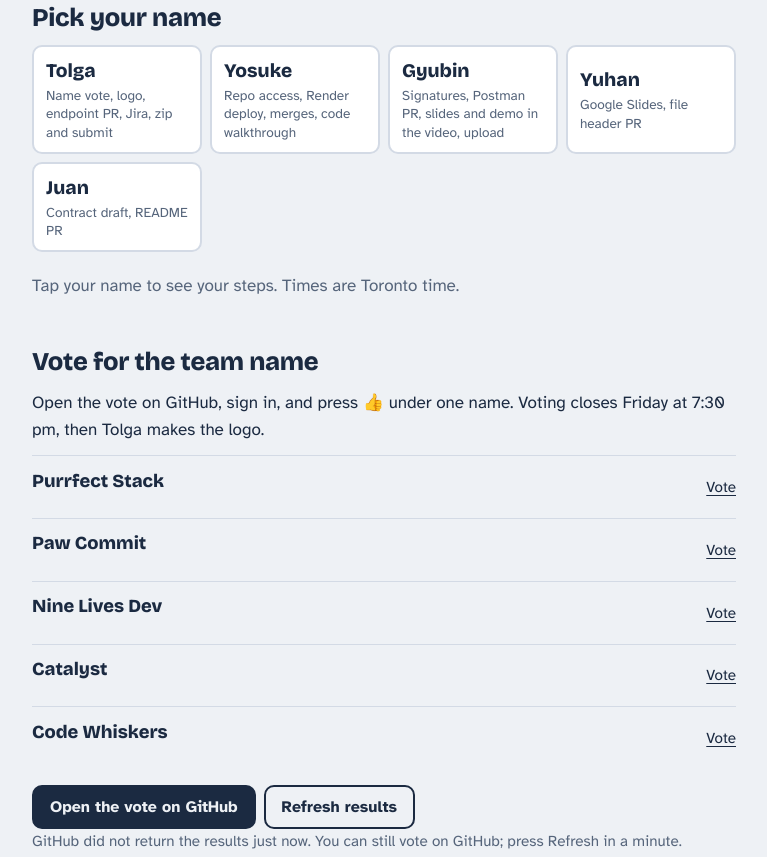
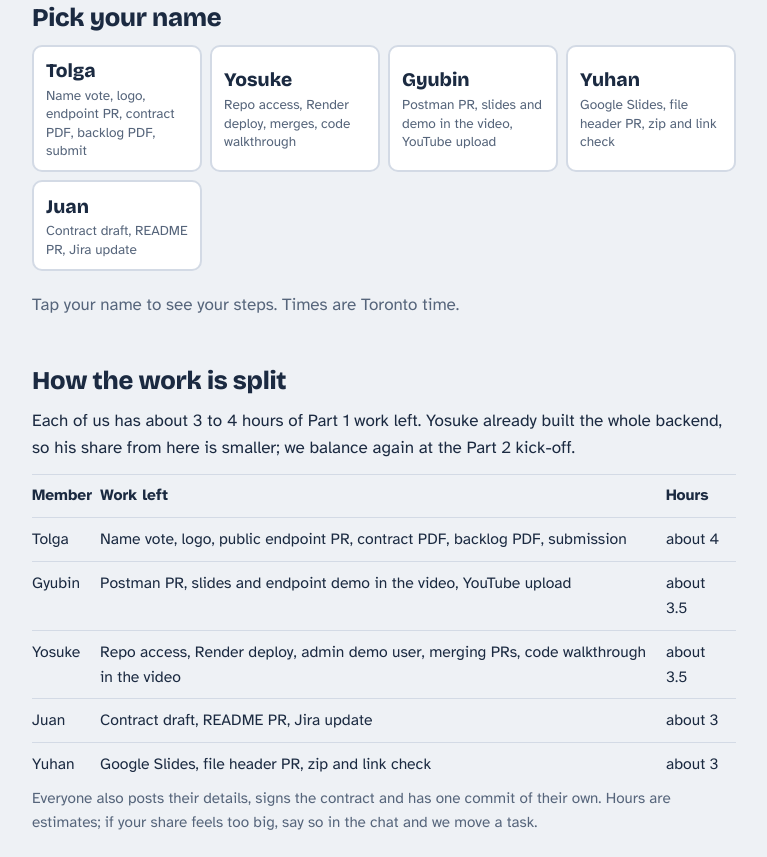
Before and after one commit to unaltolga/comp229-team-plan, a plain HTML site: page index.html in a window 1280 px wide. Shown: the part 343-1200 px from the top of the page, without its empty margins (256-1023 px from the left). Drawn offline with nearby package versions, Linux system fonts and the light colour scheme; no server answers.

Commit message:
Balance the workload and show estimated hours per member

```diff
--- a/index.html
+++ b/index.html
@@ -205,6 +205,23 @@
     </article>
   </section>
 
+  <!-- Workload: estimated hours left per member -->
+  <section id="share" aria-labelledby="share-title">
+    <h2 id="share-title">How the work is split</h2>
+    <p>Each of us has about 3 to 4 hours of Part 1 work left. Yosuke already built the whole backend, so his share from here is smaller; we balance again at the Part 2 kick-off.</p>
+    <table>
+      <thead><tr><th>Member</th><th>Work left</th><th>Hours</th></tr></thead>
+      <tbody>
+        <tr><td>Tolga</td><td>Name vote, logo, public endpoint PR, contract PDF, backlog PDF, submission</td><td>about 4</td></tr>
+        <tr><td>Gyubin</td><td>Postman PR, slides and endpoint demo in the video, YouTube upload</td><td>about 3.5</td></tr>
+        <tr><td>Yosuke</td><td>Repo access, Render deploy, admin demo user, merging PRs, code walkthrough in the video</td><td>about 3.5</td></tr>
+        <tr><td>Juan</td><td>Contract draft, README PR, Jira update</td><td>about 3</td></tr>
+        <tr><td>Yuhan</td><td>Google Slides, file header PR, zip and link check</td><td>about 3</td></tr>
+      </tbody>
+    </table>
+    <p class="note">Everyone also posts their details, signs the contract and has one commit of their own. Hours are estimates; if your share feels too big, say so in the chat and we move a task.</p>
+  </section>
+
   <!-- Team name vote, counted from GitHub reactions -->
   <section id="vote" aria-labelledby="vote-title">
     <h2 id="vote-title">Vote for the team name</h2>
@@ -226,24 +243,24 @@
       <li class="is-call" data-at="2026-11-13T16:00:00-05:00"><span class="when">4:00 pm</span><span class="what">Juan, Tolga, Yosuke. Confirm tasks; Yosuke starts the Render deploy</span></li>
       <li data-at="2026-11-13T17:00:00-05:00"><span class="when">5:00 pm</span><span class="what">Live URL posted; repo visible to the professor (Yosuke)</span></li>
       <li class="is-call" data-at="2026-11-13T17:30:00-05:00"><span class="when">5:30 pm</span><span class="what">Juan, Tolga, Yuhan. Slides and file headers</span></li>
-      <li data-at="2026-11-13T18:00:00-05:00"><span class="when">6:00 pm</span><span class="what">Contract draft shared and README PR open (Juan)</span></li>
+      <li data-at="2026-11-13T18:00:00-05:00"><span class="when">6:00 pm</span><span class="what">Contract draft shared (Juan)</span></li>
       <li data-at="2026-11-13T19:30:00-05:00"><span class="when">7:30 pm</span><span class="what">Team name vote closes</span></li>
-      <li data-at="2026-11-13T20:00:00-05:00"><span class="when">8:00 pm</span><span class="what">Everyone posts full name, student ID, email, role and a real photo in the group chat</span></li>
+      <li data-at="2026-11-13T20:00:00-05:00"><span class="when">8:00 pm</span><span class="what">Everyone posts full name, student ID, email, role and a real photo in the group chat; README PR open (Juan)</span></li>
       <li data-at="2026-11-13T21:00:00-05:00"><span class="when">9:00 pm</span><span class="what">Logo PDF shared (Tolga)</span></li>
-      <li data-at="2026-11-13T22:00:00-05:00"><span class="when">10:00 pm</span><span class="what">Public endpoint PR open (Tolga)</span></li>
+      <li data-at="2026-11-13T22:00:00-05:00"><span class="when">10:00 pm</span><span class="what">Public endpoint PR open (Tolga); Jira updated (Juan)</span></li>
     </ol>
     <h3>Saturday, November 14</h3>
     <ol class="timeline">
       <li data-at="2026-11-14T10:00:00-05:00"><span class="when">10:00 am</span><span class="what">Everyone has signed the contract; slides ready (Yuhan)</span></li>
-      <li data-at="2026-11-14T11:00:00-05:00"><span class="when">11:00 am</span><span class="what">Contract PDF with logo final; Postman PR open (Gyubin)</span></li>
+      <li data-at="2026-11-14T11:00:00-05:00"><span class="when">11:00 am</span><span class="what">Contract PDF with logo posted (Tolga); Postman PR open (Gyubin)</span></li>
       <li data-at="2026-11-14T11:30:00-05:00"><span class="when">11:30 am</span><span class="what">Yosuke merges the endpoint, README and Postman PRs. Code freeze for the demo</span></li>
       <li class="is-call" data-at="2026-11-14T11:45:00-05:00"><span class="when">11:45 am</span><span class="what">Gyubin, Yosuke. Record the video (until 1:00 pm)</span></li>
       <li data-at="2026-11-14T14:30:00-05:00"><span class="when">2:30 pm</span><span class="what">Video on YouTube as unlisted, link in chat (Gyubin)</span></li>
-      <li data-at="2026-11-14T15:30:00-05:00"><span class="when">3:30 pm</span><span class="what">Jira updated, backlog PDF exported (Tolga)</span></li>
+      <li data-at="2026-11-14T15:30:00-05:00"><span class="when">3:30 pm</span><span class="what">Backlog PDF exported (Tolga)</span></li>
       <li class="is-call" data-at="2026-11-14T16:00:00-05:00"><span class="when">4:00 pm</span><span class="what">Gyubin, Tolga, Yosuke, Yuhan. Final check of every item</span></li>
       <li data-at="2026-11-14T16:15:00-05:00"><span class="when">4:15 pm</span><span class="what">File header PR merged (Yuhan, Yosuke)</span></li>
-      <li data-at="2026-11-14T16:30:00-05:00"><span class="when">4:30 pm</span><span class="what">Project zip ready (Tolga)</span></li>
-      <li data-at="2026-11-14T17:00:00-05:00"><span class="when">5:00 pm</span><span class="what">Submitted on Luminate</span></li>
+      <li data-at="2026-11-14T16:30:00-05:00"><span class="when">4:30 pm</span><span class="what">Project zip ready and every link checked (Yuhan)</span></li>
+      <li data-at="2026-11-14T17:00:00-05:00"><span class="when">5:00 pm</span><span class="what">Submitted on Luminate (Tolga)</span></li>
       <li data-at="2026-11-14T18:36:00-05:00"><span class="when">6:36 pm</span><span class="what">Hard deadline</span></li>
     </ol>
   </section>
@@ -310,7 +327,7 @@ git push -u origin your-branch-name</code></pre>
   </section>
 
   <footer>
-    <p>This page is temporary and public, so it holds no student IDs, emails or photos. Post those in the group chat. Last updated Friday, November 13, 3:30 pm.</p>
+    <p>This page is temporary and public, so it holds no student IDs, emails or photos. Post those in the group chat. Last updated Friday, November 13, 3:20 pm.</p>
   </footer>
 </div>
 
@@ -318,19 +335,19 @@ git push -u origin your-branch-name</code></pre>
   /* ---------- Data: each member's steps ---------- */
   const MEMBERS = [
     {
-      id: "tolga", name: "Tolga", summary: "Name vote, logo, endpoint PR, Jira, zip and submit",
+      id: "tolga", name: "Tolga", summary: "Name vote, logo, endpoint PR, contract PDF, backlog PDF, submit",
       steps: [
-        ["2026-11-13T16:00:00-05:00", "Fri 4:00 pm", "Call with Juan and Yosuke. Share this page and start the name vote."],
+        ["2026-11-13T16:00:00-05:00", "Fri 4:00 pm", "Call with Juan and Yosuke. Share this page, start the name vote, and invite anyone missing from Jira."],
         ["2026-11-13T17:30:00-05:00", "Fri 5:30 pm", "Call with Juan and Yuhan."],
         ["2026-11-13T19:30:00-05:00", "Fri 7:30 pm", "Close the vote and post the winning name in the chat."],
         ["2026-11-13T20:00:00-05:00", "Fri 8:00 pm", "Post your full name, student ID, email, role and photo in the chat."],
         ["2026-11-13T21:00:00-05:00", "Fri 9:00 pm", "Share the team logo as a PDF."],
         ["2026-11-13T22:00:00-05:00", "Fri 10:00 pm", "Open your PR <code>feature/public-availability</code> for <code>GET /api/bookings/public</code>."],
-        ["2026-11-14T10:00:00-05:00", "Sat 10:00 am", "Sign the contract."],
-        ["2026-11-14T15:30:00-05:00", "Sat 3:30 pm", "Update Jira (move finished cards to Done, assign the rest) and export the backlog PDF from the Backlog view."],
+        ["2026-11-14T10:00:00-05:00", "Sat 10:00 am", "Sign the contract and check that all five members have signed."],
+        ["2026-11-14T11:00:00-05:00", "Sat 11:00 am", "Export the signed contract with the logo as a PDF and post it in the chat."],
+        ["2026-11-14T15:30:00-05:00", "Sat 3:30 pm", "Move the last finished cards to Done in Jira and export the backlog PDF from the Backlog view."],
         ["2026-11-14T16:00:00-05:00", "Sat 4:00 pm", "Final check call."],
-        ["2026-11-14T16:30:00-05:00", "Sat 4:30 pm", "Make the project zip from <code>main</code>, without <code>node_modules</code> and <code>.env</code>."],
-        ["2026-11-14T17:00:00-05:00", "Sat 5:00 pm", "Submit on Luminate if one member submits for the team."]
+        ["2026-11-14T17:00:00-05:00", "Sat 5:00 pm", "Submit on Luminate (if one member submits for the team) and post a screenshot of the receipt."]
       ]
     },
     {
@@ -347,36 +364,37 @@ git push -u origin your-branch-name</code></pre>
       ]
     },
     {
-      id: "gyubin", name: "Gyubin", summary: "Signatures, Postman PR, slides and demo in the video, upload",
+      id: "gyubin", name: "Gyubin", summary: "Postman PR, slides and demo in the video, YouTube upload",
       steps: [
         ["2026-11-13T19:30:00-05:00", "Fri evening", "Read this page and vote on the team name on GitHub before 7:30 pm."],
         ["2026-11-13T20:00:00-05:00", "Fri 8:00 pm", "Post your full name, student ID, email, role and photo in the chat."],
-        ["2026-11-14T10:00:00-05:00", "Sat 10:00 am", "Make sure all five members signed the contract. If the slides are not in the chat yet, finish them."],
-        ["2026-11-14T11:00:00-05:00", "Sat 11:00 am", "Export the contract PDF with the logo. Open your PR <code>test/postman-public</code>."],
+        ["2026-11-14T10:00:00-05:00", "Sat 10:00 am", "Sign the contract."],
+        ["2026-11-14T11:00:00-05:00", "Sat 11:00 am", "Open your PR <code>test/postman-public</code>: a request for the public endpoint and a <code>baseUrl</code> variable for the live URL. Practise the demo run once."],
         ["2026-11-14T11:45:00-05:00", "Sat 11:45 am", "Record with Yosuke: present the two slides (0:00 to 0:30) and run the Postman demo on the live URL (1:45 to 4:30)."],
         ["2026-11-14T14:30:00-05:00", "Sat 2:30 pm", "Upload the video to YouTube as unlisted and post the link."],
         ["2026-11-14T16:00:00-05:00", "Sat 4:00 pm", "Final check call."]
       ]
     },
     {
-      id: "yuhan", name: "Yuhan", summary: "Google Slides, file header PR",
+      id: "yuhan", name: "Yuhan", summary: "Google Slides, file header PR, zip and link check",
       steps: [
         ["2026-11-13T17:30:00-05:00", "Fri 5:30 pm", "Call with Juan and Tolga. Vote on the team name before 7:30 pm."],
         ["2026-11-13T20:00:00-05:00", "Fri 8:00 pm", "Post your full name, student ID, email, role and photo in the chat."],
         ["2026-11-14T10:00:00-05:00", "Sat 10:00 am", "Two Google Slides, link in the chat. Slide 1: team name, logo, full names and student IDs, COMP229 Web Application Development, project: Cat Booking System. Slide 2: a real photo of each member with full name and role below it."],
         ["2026-11-14T10:00:00-05:00", "Sat 10:00 am", "Sign the contract (Friday night is fine)."],
         ["2026-11-14T16:00:00-05:00", "Sat 4:00 pm", "Final check call."],
-        ["2026-11-14T16:15:00-05:00", "Sat 4:15 pm", "Open your PR <code>docs/file-headers</code> (Friday night is better): pull <code>main</code>, then add a header to every file under <code>server/</code> with all five student IDs, the app name and what the file does."]
+        ["2026-11-14T16:15:00-05:00", "Sat 4:15 pm", "Open your PR <code>docs/file-headers</code> (Friday night is better): pull <code>main</code>, then add a header to every file under <code>server/</code> with all five student IDs, the app name and what the file does."],
+        ["2026-11-14T16:30:00-05:00", "Sat 4:30 pm", "After the header PR is merged, make the project zip from <code>main</code> without <code>node_modules</code> and <code>.env</code>. Open every link on the submission list in a private window, then post the zip in the chat."]
       ]
     },
     {
-      id: "juan", name: "Juan", summary: "Contract draft, README PR",
+      id: "juan", name: "Juan", summary: "Contract draft, README PR, Jira update",
       steps: [
-        ["2026-11-13T16:00:00-05:00", "Fri 4:00 pm", "Call with Tolga and Yosuke. Vote on the team name."],
+        ["2026-11-13T16:00:00-05:00", "Fri 4:00 pm", "Call with Tolga and Yosuke. Vote on the team name. If you cannot work after 6 pm, say so on this call so someone takes your evening tasks."],
         ["2026-11-13T17:30:00-05:00", "Fri 5:30 pm", "Call with Tolga and Yuhan."],
         ["2026-11-13T18:00:00-05:00", "Fri 6:00 pm", "Fill the contract template from Luminate in a shared Google Doc: meeting times, expectations, consequences, and how a member fixes a problem. Share the link in the chat."],
-        ["2026-11-13T18:00:00-05:00", "Fri 6:00 pm", "Open your PR <code>docs/readme-update</code>: team section, live URL, the new public endpoint in the endpoint table."],
-        ["2026-11-13T20:00:00-05:00", "Fri 8:00 pm", "Post your full name, student ID, email, role and photo in the chat."],
+        ["2026-11-13T20:00:00-05:00", "Fri 8:00 pm", "Open your PR <code>docs/readme-update</code>: team section, live URL, the new public endpoint in the endpoint table. Post your full name, student ID, email, role and photo in the chat."],
+        ["2026-11-13T22:00:00-05:00", "Fri 10:00 pm", "Update Jira: move BS-8, BS-10, BS-11, BS-12 and BS-13 to Done (merged in PR #1); assign every card to its owner on this page; add cards for the four PRs, repo access and the backlog PDF; add Part 2 items to the Backlog (React pages, booking history, public page, frontend deploy)."],
         ["2026-11-14T10:00:00-05:00", "Sat 10:00 am", "Sign the contract. Sign Friday night if you are away on Saturday."]
       ]
     }
```
